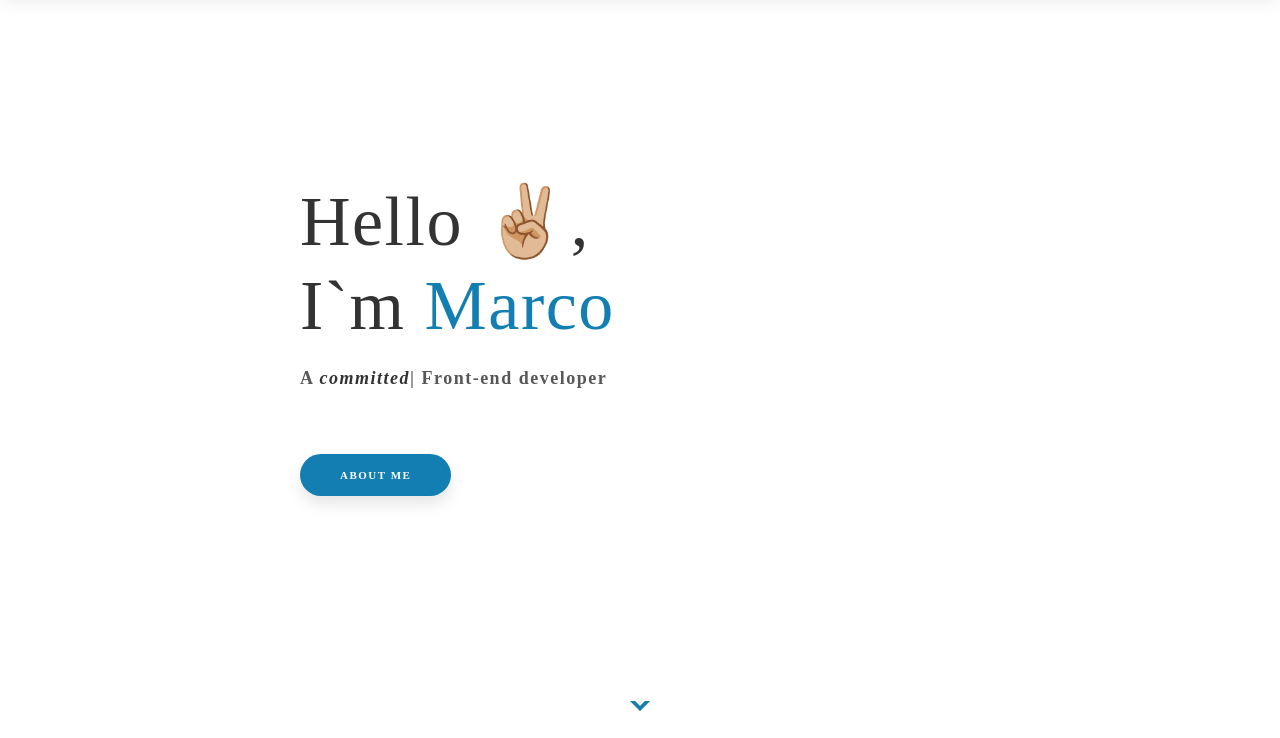
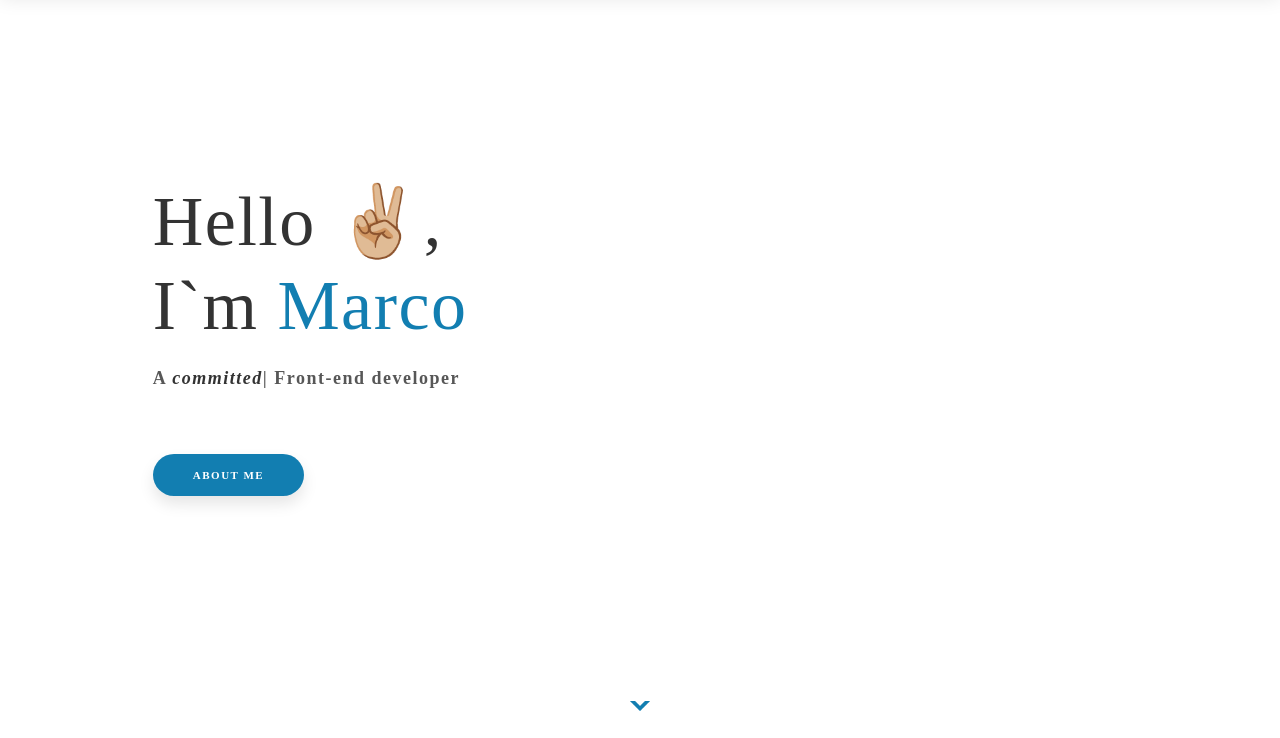
Before and after one commit to marcoazzurrini/portfolio, a website: page index.html in a window 1280 px wide. Shown: the part 62-800 px from the top of the page. Drawn offline with Linux system fonts and the light colour scheme.

Commit message:
header spacing

```diff
--- a/index.html
+++ b/index.html
@@ -29,9 +29,11 @@
     <!-- HEADER -->
     <header id="header" class="header">
         <div class="header-container">
-            <h1 class="header-title">Hello ✌🏼, <br> I`m <span class="header-title--blue">Marco</span></h1>
-            <h2 class="header-hero">A <span id="typed" class="header-hero--black"></span> Front-end developer</h2>
-            <div class="btn-lg"><a href="#about">ABOUT ME</a></div>
+            <div class="header-content">
+                <h1 class="header-title">Hello ✌🏼, <br> I`m <span class="header-title--blue">Marco</span></h1>
+                <h2 class="header-hero">A <span id="typed" class="header-hero--black"></span> Front-end developer</h2>
+                <div class="btn-lg"><a href="#about">ABOUT ME</a></div>
+            </div>
         </div>
 
         <a href="#about" class="chevron-down"><img src="img/chevron-down.PNG" alt="chevron down"></a>
--- a/scss/base/_base.scss
+++ b/scss/base/_base.scss
@@ -33,5 +33,6 @@ section {
 
 .container {
     max-width: 1000px;
+    width: 100%;
     margin: auto;
 }
--- a/scss/layout/_header.scss
+++ b/scss/layout/_header.scss
@@ -1,10 +1,19 @@
 .header {
     width: 100%;
     height: 100vh;
-    padding: 10rem 10rem 10rem 30rem;
     position: relative;
 
-    @include flexy(flex-start, center);
+    @include flexy(stretch, center);
+
+    &-container {
+        width: 100%;
+        max-width: calc(1000px + 10vw);
+        margin: auto;
+    }
+
+    &-content {
+        padding-left: 6vw;
+    }
 
     &-title {
         @extend %main-title;
```
Also changed, not shown: css/main.css, 1 other file.
